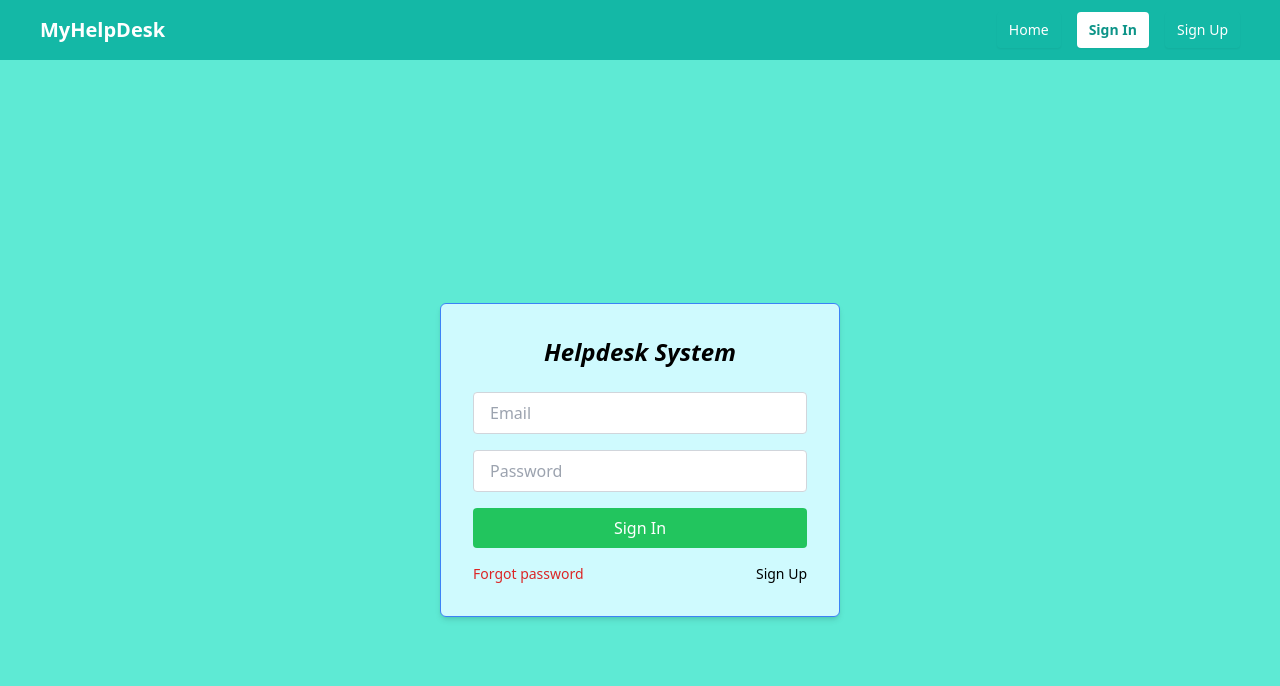
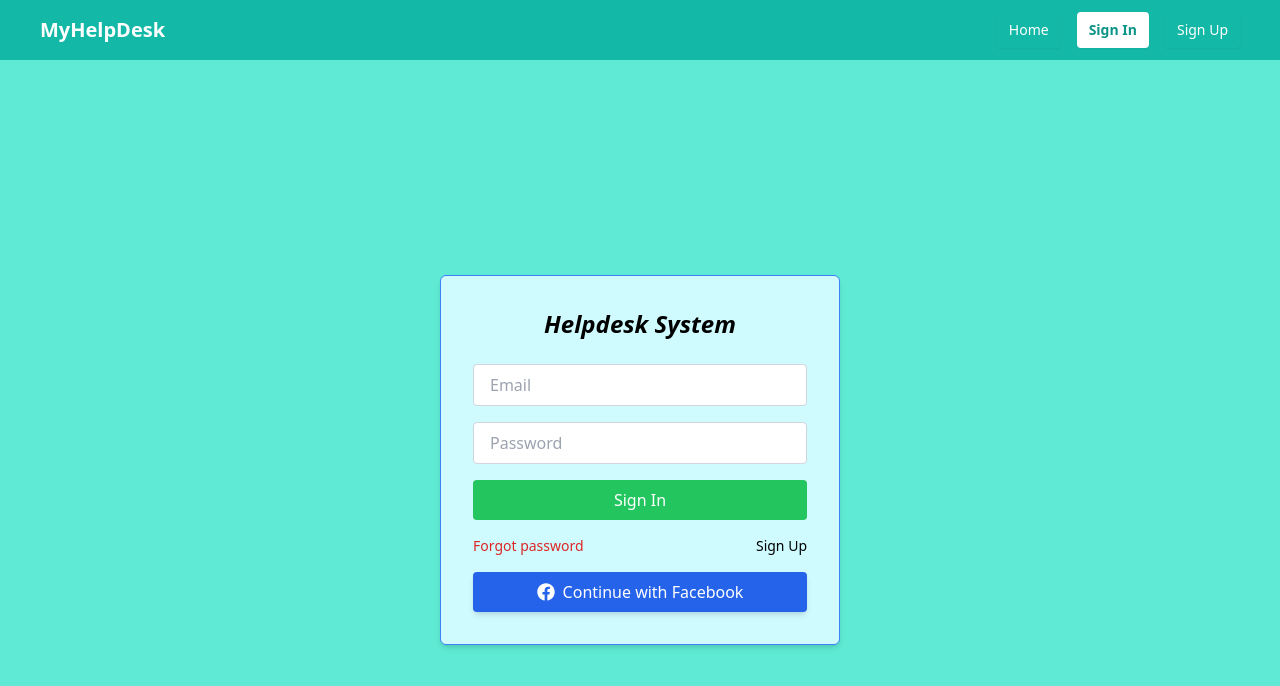
Before and after one commit to AnkitBaghel93/TicketBooking, a React (Create React App) app in the folder frontend/: page /signin in a window 1280 px wide. Shown: the top 686 px of the page. Built offline with nearby package versions, Linux system fonts and the light colour scheme.

Commit message:
Update SignIn.jsx

```diff
--- a/frontend/src/pages/Auth/SignIn.jsx
+++ b/frontend/src/pages/Auth/SignIn.jsx
@@ -2,6 +2,7 @@ import React, { useState } from 'react';
 import { Link, useNavigate } from 'react-router-dom';
 import axios from 'axios';
 import { useAuth } from '../../context/AuthContext';
+import { FaFacebook } from 'react-icons/fa';
 
 const SignIn = () => {
   const [formData, setFormData] = useState({
@@ -11,7 +12,7 @@ const SignIn = () => {
 
   const [error, setError] = useState('');
   const [loading, setLoading] = useState(false);
-  const { login } = useAuth(); // Correct usage
+  const { login } = useAuth();
   const navigate = useNavigate();
 
   const handleChange = (e) => {
@@ -27,17 +28,16 @@ const SignIn = () => {
     setLoading(true);
 
     try {
-      const res = await axios.post('https://ticketbooking-backend-uq35.onrender.com/api/auth/signin', formData);
+      const res = await axios.post(
+        'https://ticketbooking-backend-uq35.onrender.com/api/auth/signin',
+        formData
+      );
       const { token, user } = res.data;
 
-      // Save to localStorage (optional if already in context)
       localStorage.setItem('token', token);
       localStorage.setItem('user', JSON.stringify(user));
+      login(user, token);
 
-      // Update global context
-      login(user, token); // This handles setUser
-
-      // Navigate based on role
       switch (user.role) {
         case 'admin':
           navigate('/admin/dashboard');
@@ -51,7 +51,6 @@ const SignIn = () => {
         default:
           navigate('/user/dashboard');
       }
-
     } catch (err) {
       console.error(err);
       setError(err.response?.data?.message || 'Login failed');
@@ -103,6 +102,15 @@ const SignIn = () => {
             Sign Up
           </Link>
         </div>
+
+        {/* Facebook login button */}
+        <a
+          href="https://ticketbooking-backend-uq35.onrender.com/api/auth/facebook"
+          className="w-full flex items-center justify-center gap-2 bg-blue-600 text-white py-2 rounded shadow-md hover:bg-blue-700 hover:shadow-lg transition duration-300 mt-4"
+        >
+          <FaFacebook className="text-lg" />
+          Continue with Facebook
+        </a>
       </div>
     </div>
   );
```
